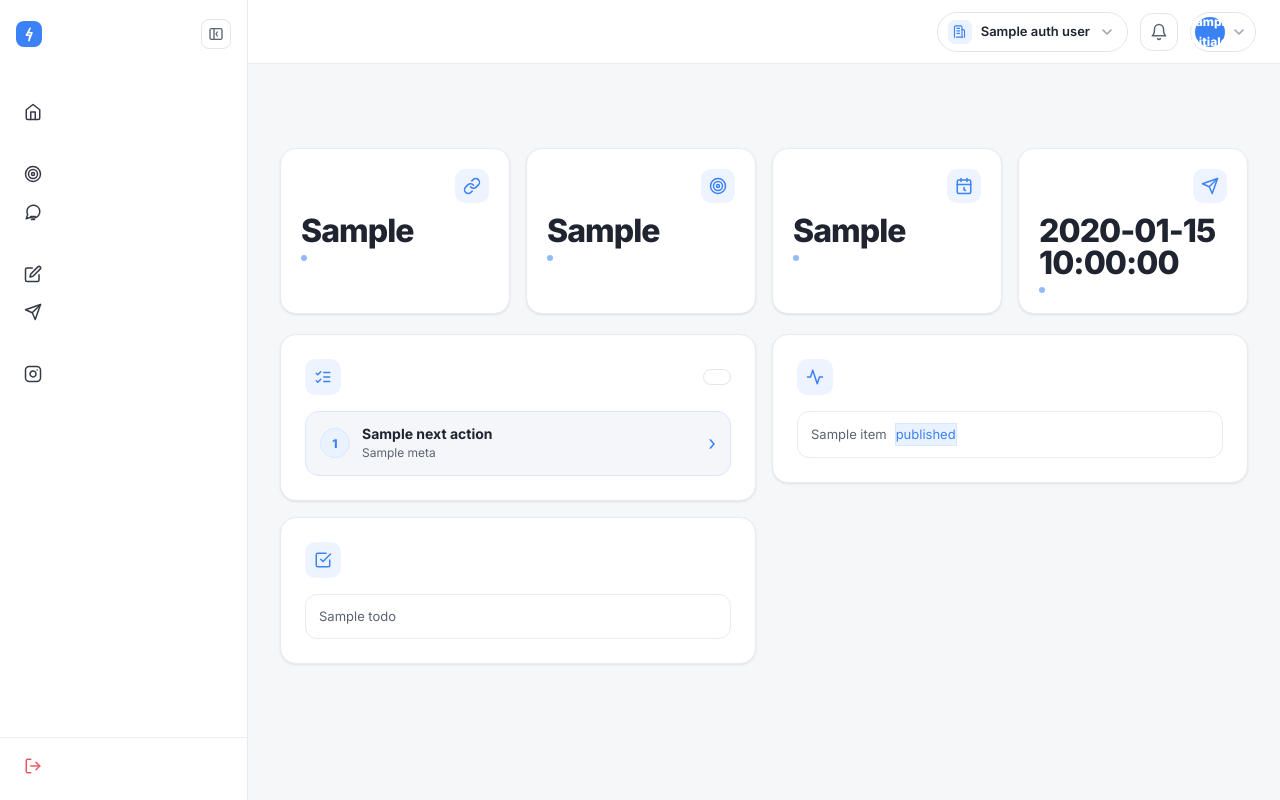
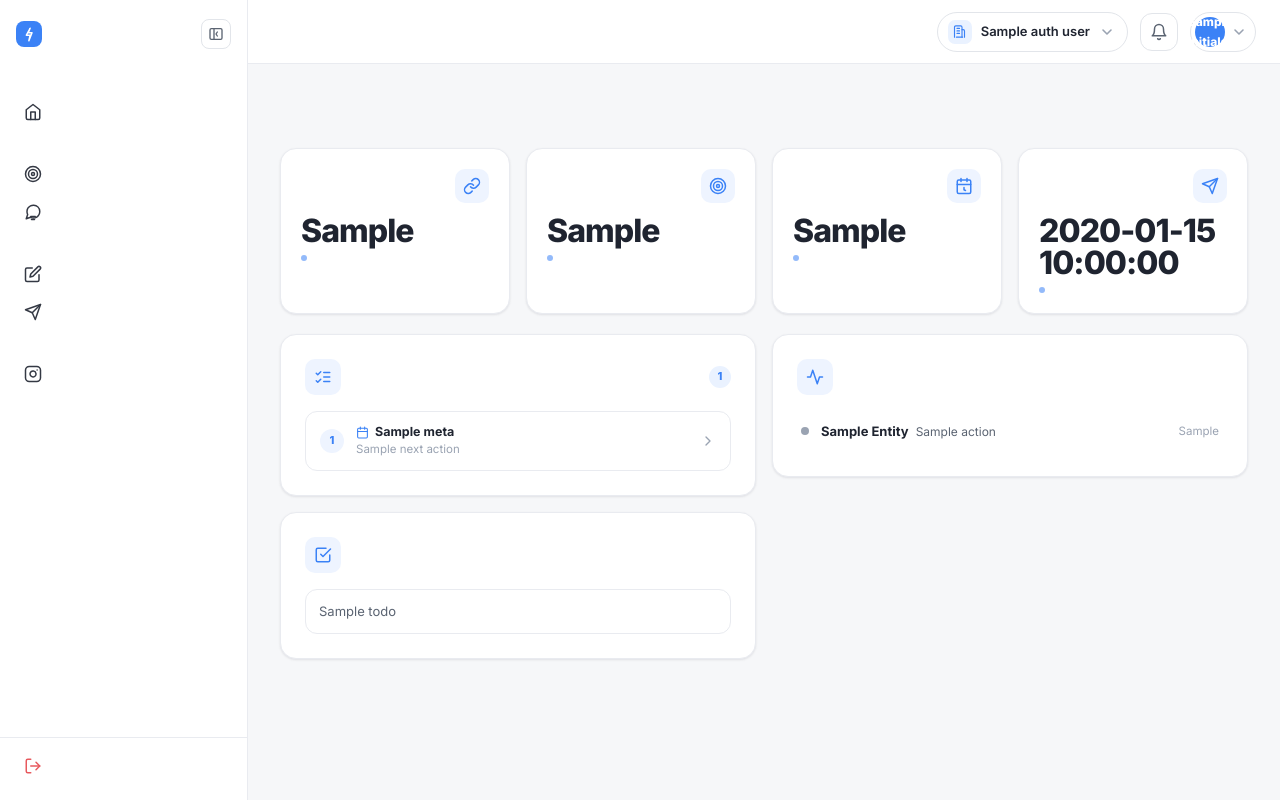
Before and after one commit to aminecoppelis/contentpilot, a Python web app: template templates/posts/dashboard.html in a window 1280 px wide. Run offline with Jinja, Linux system fonts and the light colour scheme; the template is opened without the code that fills it: most values are stand-ins (such as "Sample title", 1, 10 or a date in 2020).

Commit message:
Refactor dashboard templates for improved structure and semantics; update recent activity and next actions display with enhanced styling and accessibility. Remove unused retry button functionality and streamline layout for better user experience.

```diff
--- a/static/css/ui-kit.css
+++ b/static/css/ui-kit.css
@@ -866,42 +866,74 @@ summary:focus-visible,
 }
 .panelIcon svg { width: 18px; height: 18px; }
 .panelHead h2 { flex: 1; min-width: 0; margin: 0; font-size: var(--text-lg); font-weight: 800; letter-spacing: -.02em; color: var(--ink); }
-
-.dashRetryBtn {
+.panelCount {
   flex: 0 0 auto;
-  border: 1px solid var(--line-2); background: var(--surface);
-  border-radius: 999px; padding: 7px 13px;
-  font-size: 12px; font-weight: 700; color: var(--ink-2); cursor: pointer;
-  transition: border-color var(--dur) ease, color var(--dur) ease, background var(--dur) ease;
-}
-.dashRetryBtn:hover { border-color: var(--brand); color: var(--brand); background: var(--brand-tint); }
-.dashRetryBtn:disabled { opacity: .6; cursor: not-allowed; }
-
-.nextActionsList { display: grid; gap: var(--space-2); }
+  display: inline-flex; align-items: center; justify-content: center;
+  min-width: 22px; height: 22px; padding: 0 7px;
+  border-radius: 999px;
+  background: var(--brand-tint); color: var(--brand);
+  font-size: 11px; font-weight: 800;
+}
+
+/* ---- Prochaines actions : liste ordonnée compacte ---- */
+.nextList { list-style: none; margin: 0; padding: 0; display: grid; gap: var(--space-2); }
 .nextCard {
-  display: block;
-  border: 1px solid var(--brand-tint-2);
-  background: var(--brand-tint);
-  border-radius: 14px; padding: 13px 14px;
+  display: flex; align-items: center; gap: var(--space-3);
+  border: 1px solid var(--line);
+  background: var(--surface);
+  border-radius: var(--radius-md); padding: 12px 14px;
   text-decoration: none; color: inherit;
-  transition: transform var(--dur) ease, border-color var(--dur) ease, box-shadow var(--dur) ease;
-}
-.nextActionLink:hover { transform: translateY(-1px); border-color: var(--brand); box-shadow: var(--shadow-card); }
-.nextCardItem { display: flex; align-items: center; gap: var(--space-3); }
-.nextActionRank {
-  flex: 0 0 30px; width: 30px; height: 30px; border-radius: 999px;
+  transition: border-color var(--dur) ease, background var(--dur) ease;
+}
+.nextCard:hover { border-color: var(--brand-tint-2); background: var(--surface-2); }
+.nextRank {
+  flex: 0 0 24px; width: 24px; height: 24px; border-radius: 999px;
   display: inline-flex; align-items: center; justify-content: center;
-  background: var(--surface); border: 1px solid var(--brand-tint-2);
-  color: var(--brand); font-size: 12px; font-weight: 800;
-}
-.nextActionText { min-width: 0; display: flex; flex-direction: column; gap: 2px; flex: 1; }
-.nextActionText b { font-size: var(--text-md); line-height: 1.3; color: var(--ink); }
-.nextActionText small { color: var(--ink-2); font-size: 12px; line-height: 1.4; }
-.nextActionArrow { flex: 0 0 auto; color: var(--brand); font-size: 20px; line-height: 1; }
-
-.recentList, .todoList { list-style: none; margin: 0; padding: 0; display: grid; gap: var(--space-2); }
-.recentList li, .todoList li {
-  display: flex; align-items: center; gap: var(--space-2); flex-wrap: wrap;
+  background: var(--brand-surface); color: var(--brand);
+  font-size: 11px; font-weight: 800;
+}
+.nextBody { min-width: 0; display: flex; flex-direction: column; gap: 2px; flex: 1; }
+.nextWhen {
+  display: inline-flex; align-items: center; gap: 6px;
+  font-size: var(--text-sm); font-weight: 700; color: var(--ink); line-height: 1.3;
+}
+.nextWhen svg { width: 13px; height: 13px; flex: 0 0 auto; color: var(--brand); }
+.nextWhat {
+  min-width: 0; color: var(--ink-3); font-size: 11.5px; line-height: 1.35;
+  overflow: hidden; text-overflow: ellipsis; white-space: nowrap;
+}
+.nextArrow { flex: 0 0 auto; width: 16px; height: 16px; color: var(--ink-3); }
+.nextCard:hover .nextArrow { color: var(--brand); }
+
+/* ---- Activité récente : timeline légère, pastille sémantique ---- */
+.activityList { list-style: none; margin: 0; padding: 0; display: grid; gap: 2px; }
+.activityRow {
+  display: flex; align-items: center; gap: var(--space-3);
+  padding: 10px 4px;
+  border-bottom: 1px solid var(--line);
+  font-size: 13px;
+}
+.activityRow:last-child { border-bottom: 0; }
+.activityDot {
+  flex: 0 0 8px; width: 8px; height: 8px; border-radius: 999px;
+  background: var(--ink-3);
+}
+.activityDot.is-published,
+.activityDot.is-posted,
+.activityDot.is-approved { background: var(--success); }
+.activityDot.is-failed,
+.activityDot.is-error,
+.activityDot.is-rejected { background: var(--danger); }
+.activityDot.is-scheduled,
+.activityDot.is-pending,
+.activityDot.is-updated { background: var(--brand); }
+.activityMain { flex: 1; min-width: 0; display: flex; align-items: baseline; gap: 7px; flex-wrap: wrap; }
+.activityMain b { font-weight: 700; color: var(--ink); text-transform: capitalize; }
+.activityAction { color: var(--ink-2); font-size: 12px; }
+.activityAt { flex: 0 0 auto; color: var(--ink-3); font-size: 11.5px; font-variant-numeric: tabular-nums; }
+
+.todoList { list-style: none; margin: 0; padding: 0; display: grid; gap: var(--space-2); }
+.todoList li {
   border: 1px solid var(--line); border-radius: var(--radius-md);
   padding: 11px 13px; font-size: 13px; color: var(--ink-2);
 }
@@ -1562,18 +1594,10 @@ summary:focus-visible,
 
 /* Encadrés "post prêt" / notices indigo */
 .has-sidebar .postReady,
-.has-sidebar .aiGenerationNotice,
-.has-sidebar .nextCard {
+.has-sidebar .aiGenerationNotice {
   border-color: #d8e8ff !important;
   background: var(--surface-2) !important;
 }
-.has-sidebar .nextActionRank {
-  background: #eaf2ff !important;
-  border-color: #d8e8ff !important;
-  color: #3b82f6 !important;
-}
-.has-sidebar .nextActionArrow,
-.has-sidebar .nextActionLink:hover { border-color: var(--brand-tint-2) !important; color: #3b82f6 !important; }
 
 /* ---- Consultation (posts/view) & formulaire (posts/new) : hex indigo
    codés en dur dans consultation.css / form.css → ramenés au bleu unique
--- a/templates/base.html
+++ b/templates/base.html
@@ -26,11 +26,11 @@
 
   <!-- layout.css / topbar.css / tables.css / theme.css absorbés dans ui-kit.css.
        app.css : reste utilitaire partagé (login/register le chargent aussi). -->
-  <link rel="stylesheet" href="/static/css/app.css?v={{ request.query_params.get('v', '17') }}">
-  <link rel="stylesheet" href="/static/css/toast.css?v={{ request.query_params.get('v', '17') }}">
+  <link rel="stylesheet" href="/static/css/app.css?v={{ request.query_params.get('v', '18') }}">
+  <link rel="stylesheet" href="/static/css/toast.css?v={{ request.query_params.get('v', '18') }}">
   {% block extra_style %}{% endblock %}
   <!-- ui-kit.css : système visuel unifié, doit rester le DERNIER pour l'emporter -->
-  <link rel="stylesheet" href="/static/css/ui-kit.css?v={{ request.query_params.get('v', '17') }}">
+  <link rel="stylesheet" href="/static/css/ui-kit.css?v={{ request.query_params.get('v', '18') }}">
 </head>
 <body class="{% if auth_user %}has-sidebar{% endif %}">
 <div class="app-layout">
--- a/templates/posts/dashboard.html
+++ b/templates/posts/dashboard.html
@@ -50,24 +50,32 @@
     <div class="panelHead">
       <span class="panelIcon" aria-hidden="true"><svg viewBox="0 0 24 24" fill="none" stroke="currentColor" stroke-width="2" stroke-linecap="round" stroke-linejoin="round"><path d="m3 17 2 2 4-4"/><path d="m3 7 2 2 4-4"/><path d="M13 6h8M13 12h8M13 18h8"/></svg></span>
       <h2>{{ t('dash.next.title') }}</h2>
-      <button type="button" class="dashRetryBtn" id="retryOverdueBtn">{{ t('dash.next.retry') }}</button>
+      {% if next_actions %}<span class="panelCount">{{ next_actions | length }}</span>{% endif %}
     </div>
-    <div class="nextActionsList">
+    {% if next_actions %}
+    <ol class="nextList">
       {% for a in next_actions %}
-        <a class="nextCard nextActionLink" href="{{ a.url }}">
-          <div class="nextCardItem">
-            <span class="nextActionRank">{{ loop.index }}</span>
-            <span class="nextActionText"><b>{{ a.title }}</b><small>{{ a.meta }}</small></span>
-            <span class="nextActionArrow">›</span>
-          </div>
-        </a>
-      {% else %}
-        <div class="emptyState">
-          <svg viewBox="0 0 24 24" fill="none" stroke="currentColor" stroke-width="1.8" stroke-linecap="round" stroke-linejoin="round"><path d="M22 12h-6l-2 3h-4l-2-3H2"/><path d="M5.45 5.11 2 12v6a2 2 0 0 0 2 2h16a2 2 0 0 0 2-2v-6l-3.45-6.89A2 2 0 0 0 16.76 4H7.24a2 2 0 0 0-1.79 1.11z"/></svg>
-          {{ t('dash.next.empty') }}
-        </div>
+        <li>
+          <a class="nextCard" href="{{ a.url }}">
+            <span class="nextRank">{{ loop.index }}</span>
+            <span class="nextBody">
+              <b class="nextWhen">
+                <svg viewBox="0 0 24 24" fill="none" stroke="currentColor" stroke-width="2" stroke-linecap="round" stroke-linejoin="round" aria-hidden="true"><rect x="3" y="4" width="18" height="18" rx="2"/><path d="M16 2v4M8 2v4M3 10h18"/></svg>
+                {{ a.meta }}
+              </b>
+              <small class="nextWhat">{{ a.title }}</small>
+            </span>
+            <svg class="nextArrow" viewBox="0 0 24 24" fill="none" stroke="currentColor" stroke-width="2" stroke-linecap="round" stroke-linejoin="round" aria-hidden="true"><path d="m9 18 6-6-6-6"/></svg>
+          </a>
+        </li>
       {% endfor %}
+    </ol>
+    {% else %}
+    <div class="emptyState">
+      <svg viewBox="0 0 24 24" fill="none" stroke="currentColor" stroke-width="1.8" stroke-linecap="round" stroke-linejoin="round"><rect x="3" y="4" width="18" height="18" rx="2"/><path d="M16 2v4M8 2v4M3 10h18"/></svg>
+      <span class="emptyTitle">{{ t('dash.next.empty') }}</span>
     </div>
+    {% endif %}
   </article>
 
   <article class="panel">
@@ -76,13 +84,22 @@
       <h2>{{ t('dash.activity.title') }}</h2>
     </div>
     {% if recent_activity %}
-    <ul class="recentList">
-      {% for item in recent_activity %}<li>{{ item.title }} <span class="status-badge">{{ item.status }}</span></li>{% endfor %}
+    <ul class="activityList">
+      {% for item in recent_activity %}
+      <li class="activityRow">
+        <span class="activityDot is-{{ item.action | lower }}" aria-hidden="true"></span>
+        <span class="activityMain">
+          <b>{{ item.entity or '—' }}</b>
+          {% if item.action %}<span class="activityAction">{{ item.action }}</span>{% endif %}
+        </span>
+        <time class="activityAt">{{ item.at }}</time>
+      </li>
+      {% endfor %}
     </ul>
     {% else %}
     <div class="emptyState">
       <svg viewBox="0 0 24 24" fill="none" stroke="currentColor" stroke-width="1.8" stroke-linecap="round" stroke-linejoin="round"><path d="M22 12h-4l-3 9L9 3l-3 9H2"/></svg>
-      {{ t('dash.activity.empty') }}
+      <span class="emptyTitle">{{ t('dash.activity.empty') }}</span>
     </div>
     {% endif %}
   </article>
@@ -100,56 +117,4 @@
   {% endif %}
 </section>
 </div>
-
-<div class="pgToast" id="dashboardToast" role="status" aria-live="polite"></div>
 {% endblock %}
-{% block scripts %}
-<script>
-/* Port exact du bouton "Nettoyer et relancer" (RETRY_OVERDUE_DASHBOARD_SCRIPT) */
-(function(){
-  'use strict';
-  var retryButton = document.getElementById('retryOverdueBtn');
-  var toast = document.getElementById('dashboardToast');
-  var toastTimer = null;
-  function showDashToast(message, isError){
-    if(!toast)return;
-    toast.textContent = String(message || '');
-    toast.classList.toggle('isError', Boolean(isError));
-    toast.classList.add('isVisible');
-    clearTimeout(toastTimer);
-    toastTimer = setTimeout(function(){toast.classList.remove('isVisible');}, 4200);
-  }
-  async function retryOverdueActions(){
-    if(!retryButton)return;
-    var previousText = retryButton.textContent;
-    retryButton.disabled = true;
-    retryButton.textContent = "{{ t('dash.next.retrying') }}";
-    try{
-      var response = await fetch('/app/strategies/overdue/retry', {
-        method:'POST', headers:{'Content-Type':'application/json'},
-        credentials:'same-origin', body:JSON.stringify({source:'dashboard'})
-      });
-      var data = await response.json().catch(function(){return {};});
-      if(!response.ok || data.success === false){
-        throw new Error(data.message || 'Relance impossible.');
-      }
-      showDashToast(data.message || 'Vérification terminée.');
-      if(Number(data.queued_count || 0) > 0){
-        setTimeout(function(){window.location.reload();}, 1400);
-      }
-    }catch(error){
-      showDashToast(error.message || 'Relance impossible.', true);
-    }finally{
-      retryButton.disabled = false;
-      retryButton.textContent = previousText || "{{ t('dash.next.retry') }}";
-    }
-  }
-  if(retryButton){
-    retryButton.addEventListener('click', function(event){
-      event.preventDefault();
-      retryOverdueActions();
-    });
-  }
-})();
-</script>
-{% endblock %}
```
Also changed, not shown: app/routers/posts.py (+8 -1 lines).
